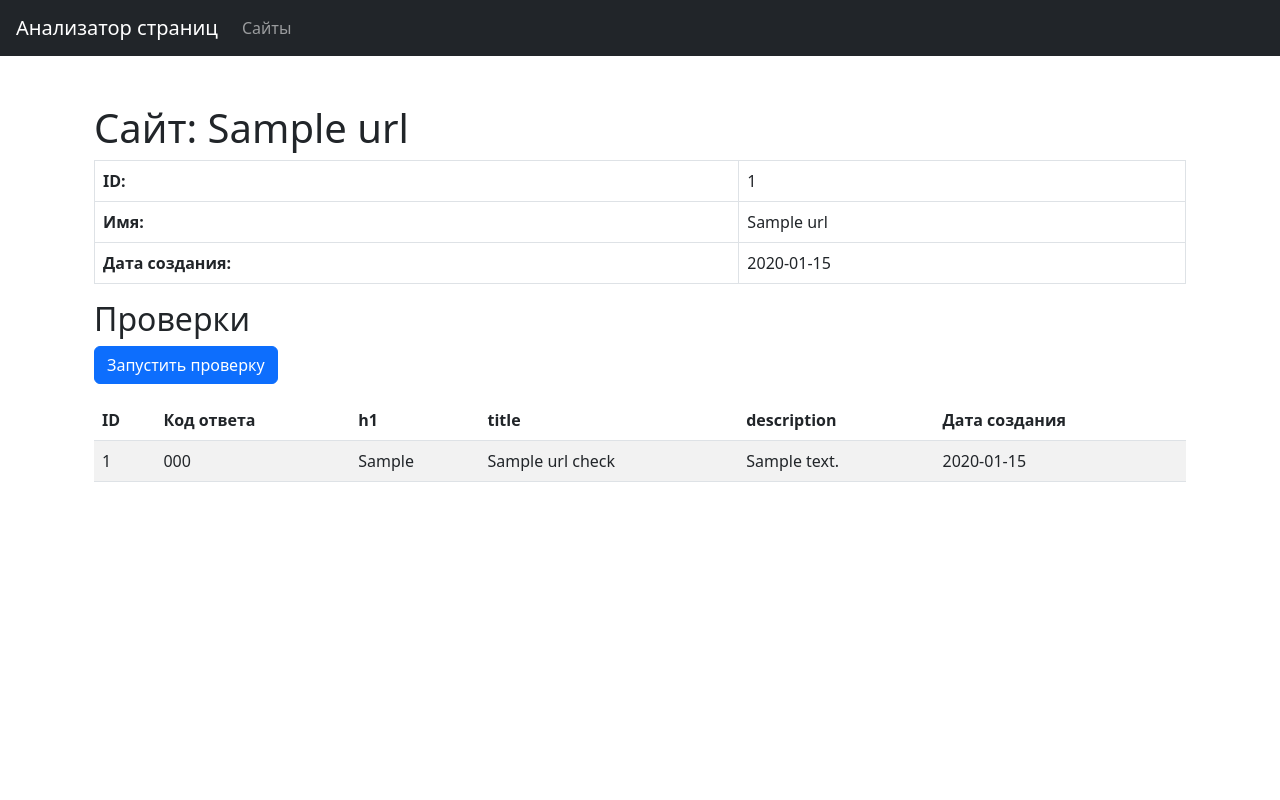
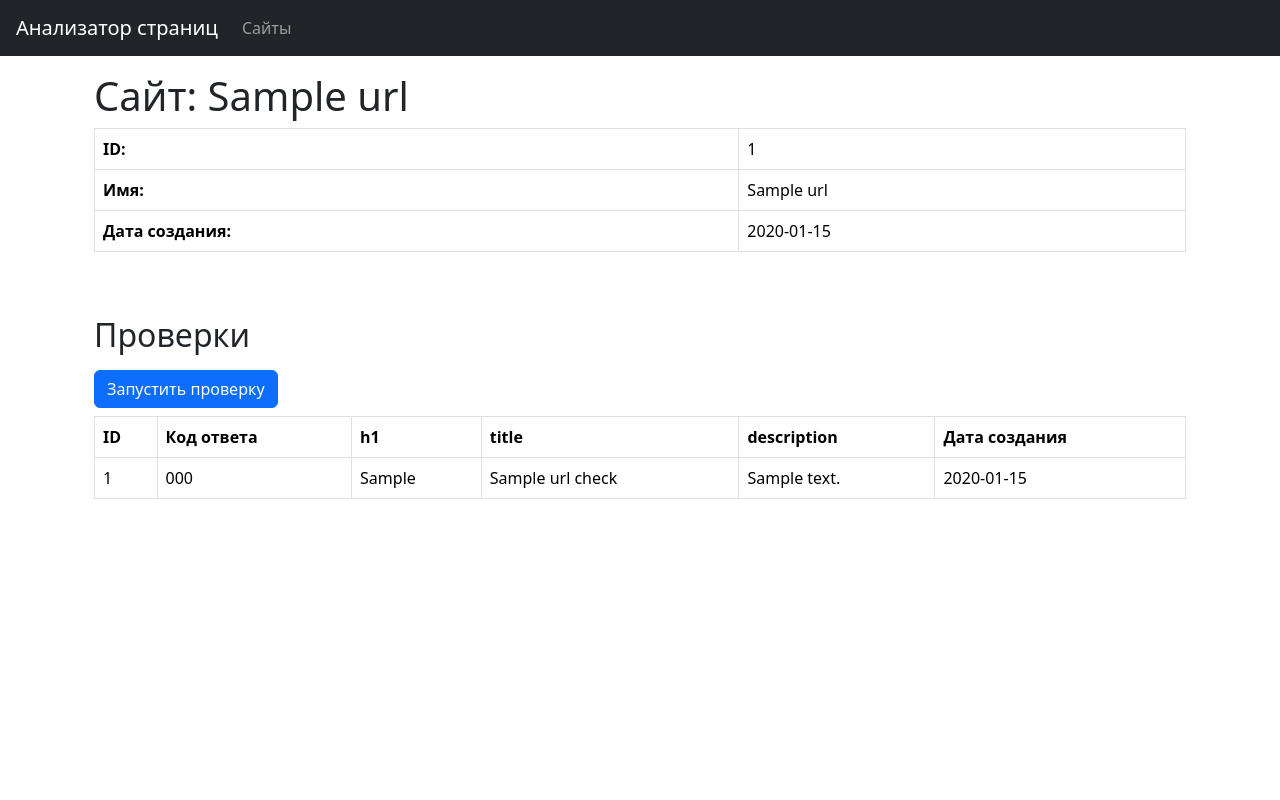
Before and after one commit to SvamiBog/python-project-83, a Flask app: page /urls/1 in a window 1280 px wide. Run offline with Flask 3, Linux system fonts and the light colour scheme; a database or web service that is not in the repository returns one stand-in record (values such as "Sample title"); some libraries are stand-ins or nearby versions.

Commit message:
update html

```diff
--- a/page_analyzer/app.py
+++ b/page_analyzer/app.py
@@ -67,14 +67,13 @@ def add_url():
     return redirect_url
 
 
-@app.route('/urls')
+@app.route('/urls', methods=['GET'])
 def urls():
     urls_data = get_all_urls()
-    print(urls_data)
     return render_template('urls.html', urls=urls_data)
 
 
-@app.route('/urls/<int:id>')
+@app.route('/urls/<int:id>', methods=['GET'])
 def url_details(id):
     url_data, checks = get_url_details(id)
     return render_template('url.html', url=url_data, checks=checks)
--- a/page_analyzer/db.py
+++ b/page_analyzer/db.py
@@ -85,9 +85,9 @@ def get_all_urls():
         GROUP BY u.id
         ORDER BY u.created_at DESC
     ''')
-    urls_data = cur.fetchall()
+    rows = cur.fetchall()
     conn.close()
-    return urls_data
+    return rows
 
 def get_url_details(url_id):
     conn, cur = open_db_connection()
--- a/page_analyzer/templates/base.html
+++ b/page_analyzer/templates/base.html
@@ -4,10 +4,10 @@
         <meta charset="UTF-8">
         <meta name="viewport" content="width=device-width, initial-scale=1, shrink-to-fit=no">
         <meta name="description" content="Third project for Hexlet.io">
-        <link href="https://cdn.jsdelivr.net/npm/bootstrap@5.2.0/dist/css/bootstrap.min.css" rel="stylesheet" integrity="sha384-gH2yIJqKdNHPEq0n4Mqa/HGKIhSkIHeL5AyhkYV8i59U5AR6csBvApHHNl/vI1Bx" crossorigin="anonymous">
+        <link href="https://cdn.jsdelivr.net/npm/bootstrap@5.3.3/dist/css/bootstrap.min.css" rel="stylesheet" integrity="sha384-QWTKZyjpPEjISv5WaRU9OFeRpok6YctnYmDr5pNlyT2bRjXh0JMhjY6hW+ALEwIH" crossorigin="anonymous">
         <title>Анализатор страниц</title>
     </head>
-    <body>
+    <body class="min-vh-100 d-flex flex-column">
         <header class="flex-shrink-0">
             <nav class="navbar navbar-expand-md navbar-dark bg-dark px-3">
                 <a class="navbar-brand" href="/">Анализатор страниц</a>
--- a/page_analyzer/templates/index.html
+++ b/page_analyzer/templates/index.html
@@ -9,7 +9,8 @@
                 <h1 class="display-3">Анализатор страниц</h1>
                 <p class="lead">Бесплатно проверяйте сайты на SEO-пригодность</p>
                 <form action="/urls " method="post" class="d-flex justify-content-center">
-                    <input type="text" name="url" placeholder="https://www.example.com" value="" class="form-control form-control-lg" required="">
+                    <label for="text" class="visually-hidden">Url для проверки</label>
+                    <input type="text" name="url" placeholder="https://www.example.com"value=""  class="form-control form-control-lg" required>
                     <input type="submit" class="btn btn-primary  btn-lg ms-3 px-5 text-uppercase mx-3" value="Проверить">
                 </form>
             </div>
--- a/page_analyzer/templates/url.html
+++ b/page_analyzer/templates/url.html
@@ -1,9 +1,11 @@
 {% extends "base.html" %}
 
 {% block content %}
-<div class="container">
-    <h1 class="mt-5">Сайт: {{ url.name }}</h1>
-    <table class="table table-bordered" data-test="url">
+<main class="flex-grow-1">
+    <div class="container-lg mt-3">
+        <h1>Сайт: {{ url.name }}</h1>
+        <div class="table-responsive">
+            <table class="table table-bordered table-hover text-nowrap" data-test="url">
                 <tbody>
                     <tr>
                         <th scope="row">ID:</th>
@@ -19,13 +21,12 @@
                     </tr>
                 </tbody>
             </table>
-    <h2>Проверки</h2>
-    <div class="mb-3">
+        </div>
+        <h2 class="mt-5 mb-3">Проверки</h2>
         <form method="POST" action="{{ url_for('create_check', id=url.id) }}">
             <input type="submit" class="btn btn-primary" value="Запустить проверку">
         </form>
-    </div>
-    <table class="table table-striped" data-test="checks">
+        <table class="table table-bordered table-hover mt-2" data-test="checks">
             <thead>
                 <tr>
                     <th>ID</th>
@@ -43,11 +44,12 @@
                     <td>{{ check.status_code | default('', true) }}</td>
                     <td>{{ check.h1 | default('', true) }}</td>
                     <td>{{ check.title }}</td>
-                <td>{{ check.description | default('', true) }}</td>
+                    <td>{{ check.description | truncate(200) | default('', true) }}</td>
                     <td>{{ check.created_at | date }}</td>
                 </tr>
                 {% endfor %}
             </tbody>
         </table>
     </div>
+</main>
 {% endblock %}
```
Also changed, not shown: page_analyzer/templates/urls.html (+7 -3 lines). Lines whose indentation alone changed are shown as unchanged.
